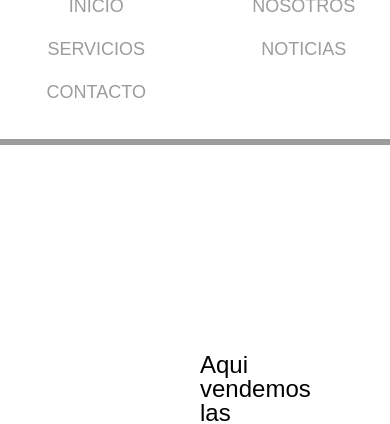
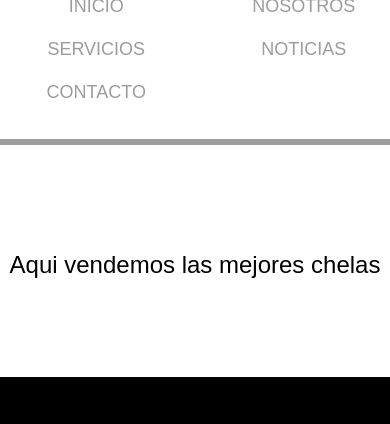
Before and after one commit to ozmarshall/QUALITYMED, a plain HTML site: page index.html in a window 390 px wide. Shown: the part 381-805 px from the top of the page. Drawn offline with Linux system fonts and the light colour scheme.

Commit message:
responsive

```diff
--- a/styles.css
+++ b/styles.css
@@ -216,7 +216,9 @@ main {
 
 main h2 {
   color: #000;
-  padding: 200px;
+  padding-top: 100px;
+  padding-bottom: 100px;
+  text-align: center;
 }
 
 
```
